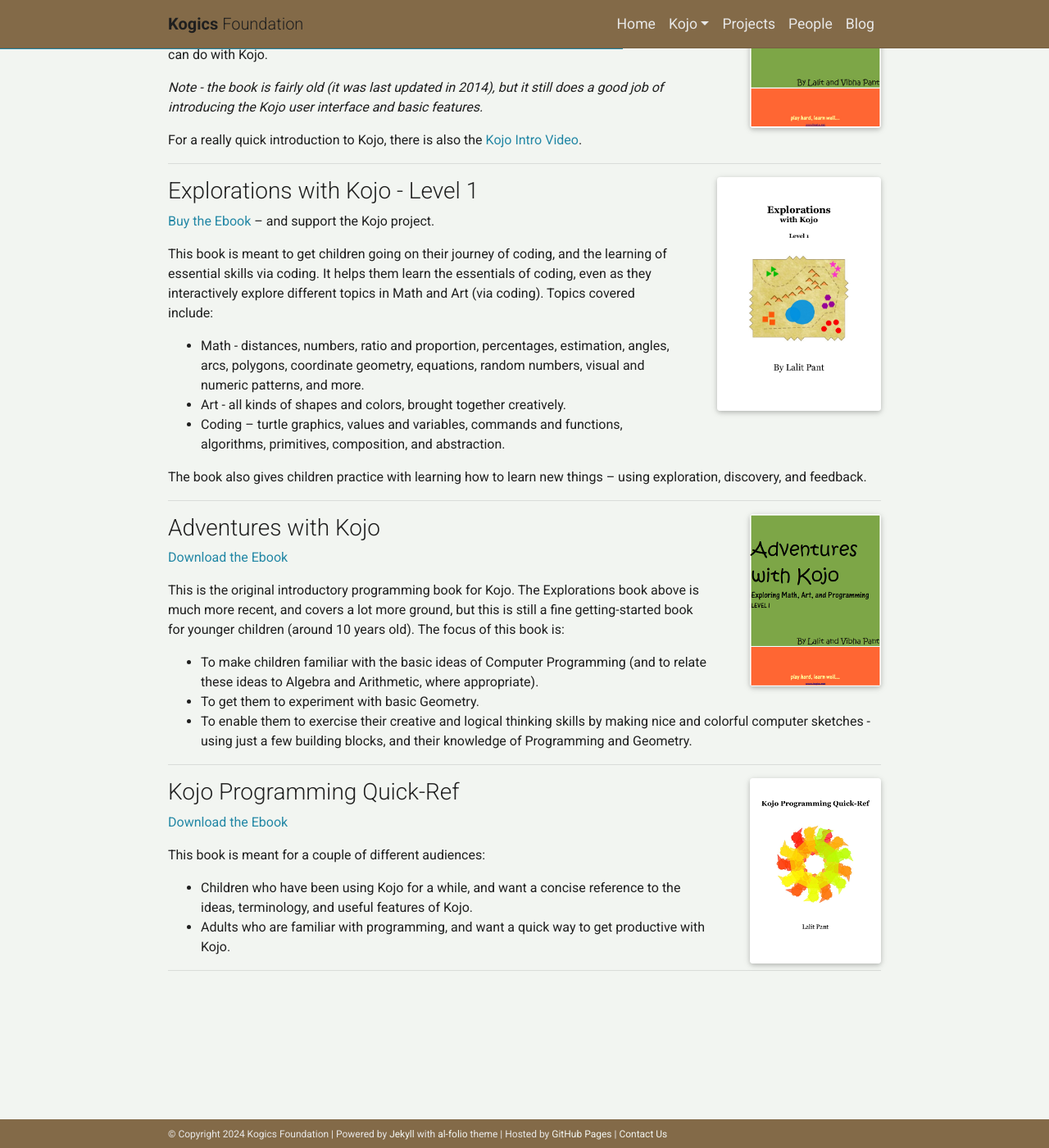
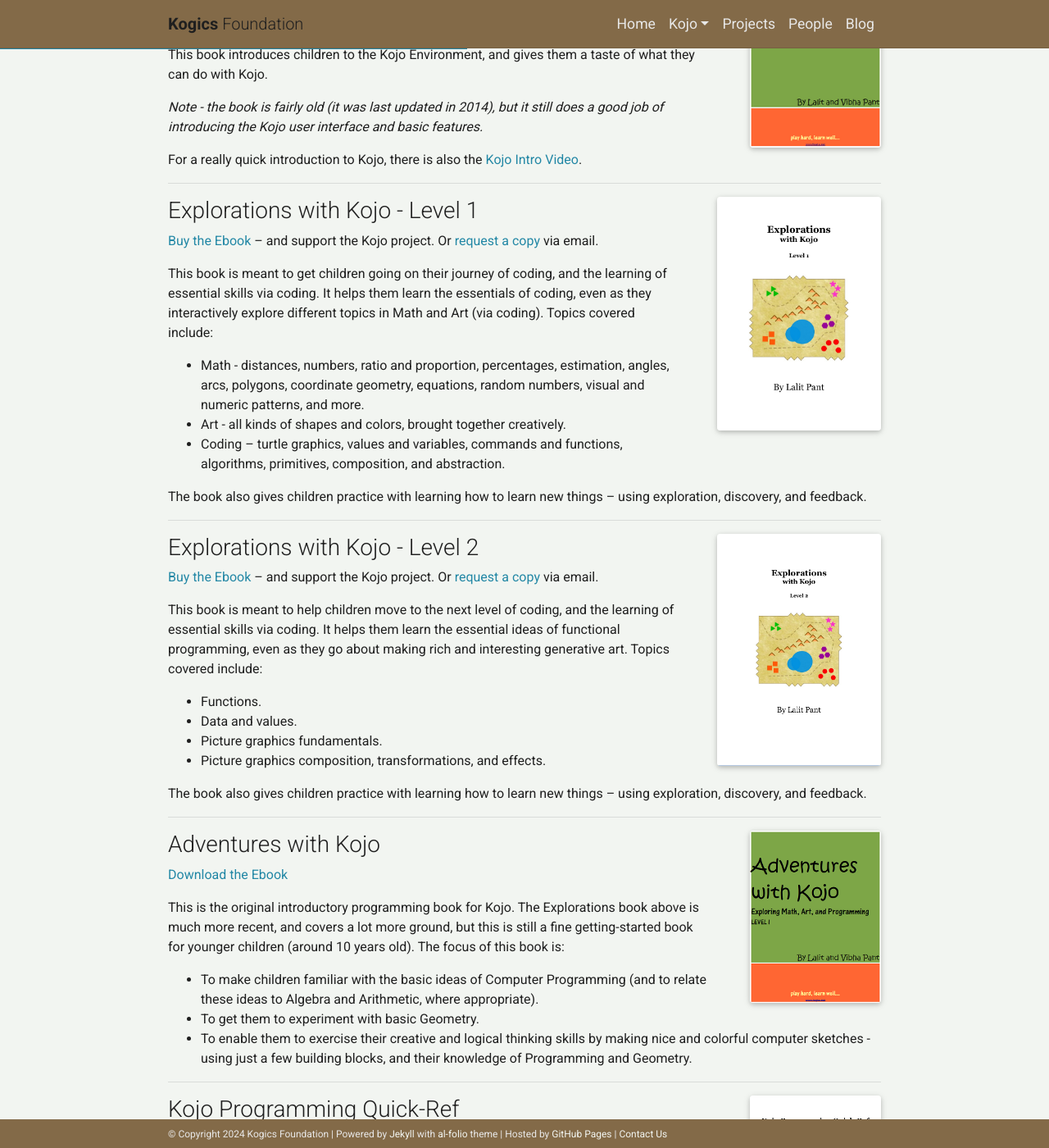
Before and after one commit to kogics/kogics.github.io, a Jekyll site: the page built from _pages/kojo/ebooks.md, in a window 1280 px wide and 1400 px high, scrolled down 687 px. Shown: the whole window at 82% size. Built offline with Jekyll 4.4.1, drawn with Linux system fonts in a browser that asks for light colours; full-size pictures stand in for the smaller copies a plugin makes; comment, search, counter and statistics services are not loaded; a style sheet for code colours, icons or effects is not loaded; some of the changed text lies outside the part shown.

Commit message:
Add level 2 book.

```diff
--- a/_pages/kojo/ebooks.md
+++ b/_pages/kojo/ebooks.md
@@ -14,6 +14,7 @@
 
 * [Kojo - An Introduction](#intro)
 * [Explorations with Kojo - Level 1](#explorations1)
+* [Explorations with Kojo - Level 2](#explorations2)
 * [Adventures with Kojo](#adventures)
 * [Kojo Programming Quick-Ref](#quickref)
 
@@ -53,13 +54,34 @@
 
 <h3 id="explorations1">Explorations with Kojo - Level 1</h3>
 
-[Buy the Ebook](https://pantlalit.gumroad.com/l/kojo-lessons-level1) -- and support the Kojo project.
+[Buy the Ebook](https://pantlalit.gumroad.com/l/kojo-lessons-level1) -- and support the Kojo project. Or [request a copy](https://docs.kogics.net/tutorials-index.html#exploration-books) via email.
 
 This book is meant to get children going on their journey of coding, and the learning of essential skills via coding. It helps them learn the essentials of coding, even as they interactively explore different topics in Math and Art (via coding). Topics covered include:
 
 * Math - distances, numbers, ratio and proportion, percentages, estimation, angles, arcs, polygons, coordinate geometry, equations, random numbers, visual and numeric patterns, and more.
 * Art - all kinds of shapes and colors, brought together creatively.
 * Coding -- turtle graphics, values and variables, commands and functions, algorithms, primitives, composition, and abstraction.
+
+The book also gives children practice with learning how to learn new things -- using exploration, discovery, and feedback.
+
+---
+
+<div class="float-right ml-5 mb-1 text-center">
+  <a href="https://pantlalit.gumroad.com/l/kojo-lessons-level2">
+    {% include figure.html path="assets/img/ebook/explorations2.png" class="img-fluid rounded z-depth-1" width="200" %}
+  </a>
+</div>
+
+<h3 id="explorations2">Explorations with Kojo - Level 2</h3>
+
+[Buy the Ebook](https://pantlalit.gumroad.com/l/kojo-lessons-level2) -- and support the Kojo project. Or [request a copy](https://docs.kogics.net/tutorials-index.html#exploration-books) via email.
+
+This book is meant to help children move to the next level of coding, and the learning of essential skills via coding. It helps them learn the essential ideas of functional programming, even as they go about making rich and interesting generative art. Topics covered include:
+
+* Functions.
+* Data and values.
+* Picture graphics fundamentals.
+* Picture graphics composition, transformations, and effects.
 
 The book also gives children practice with learning how to learn new things -- using exploration, discovery, and feedback.
 
```
Also changed, not shown: assets/img/ebook/explorations2.png (added).
